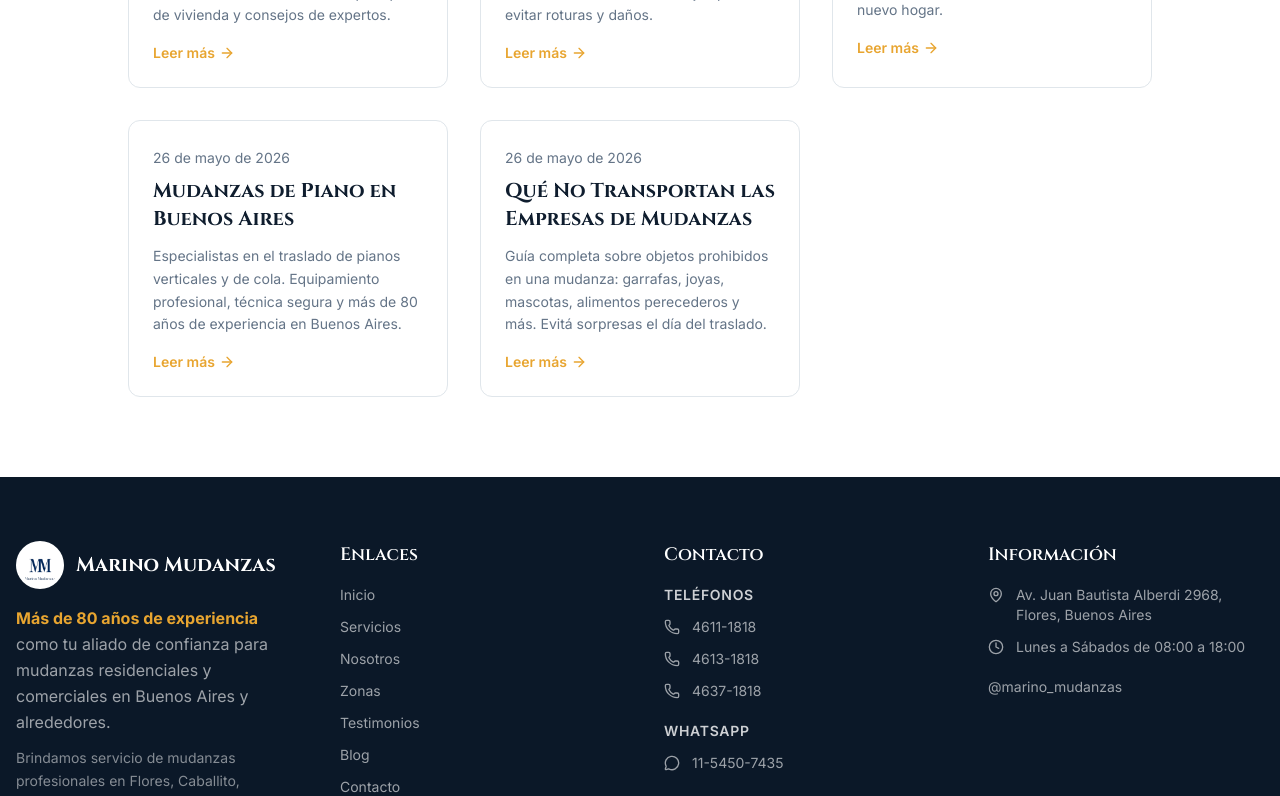
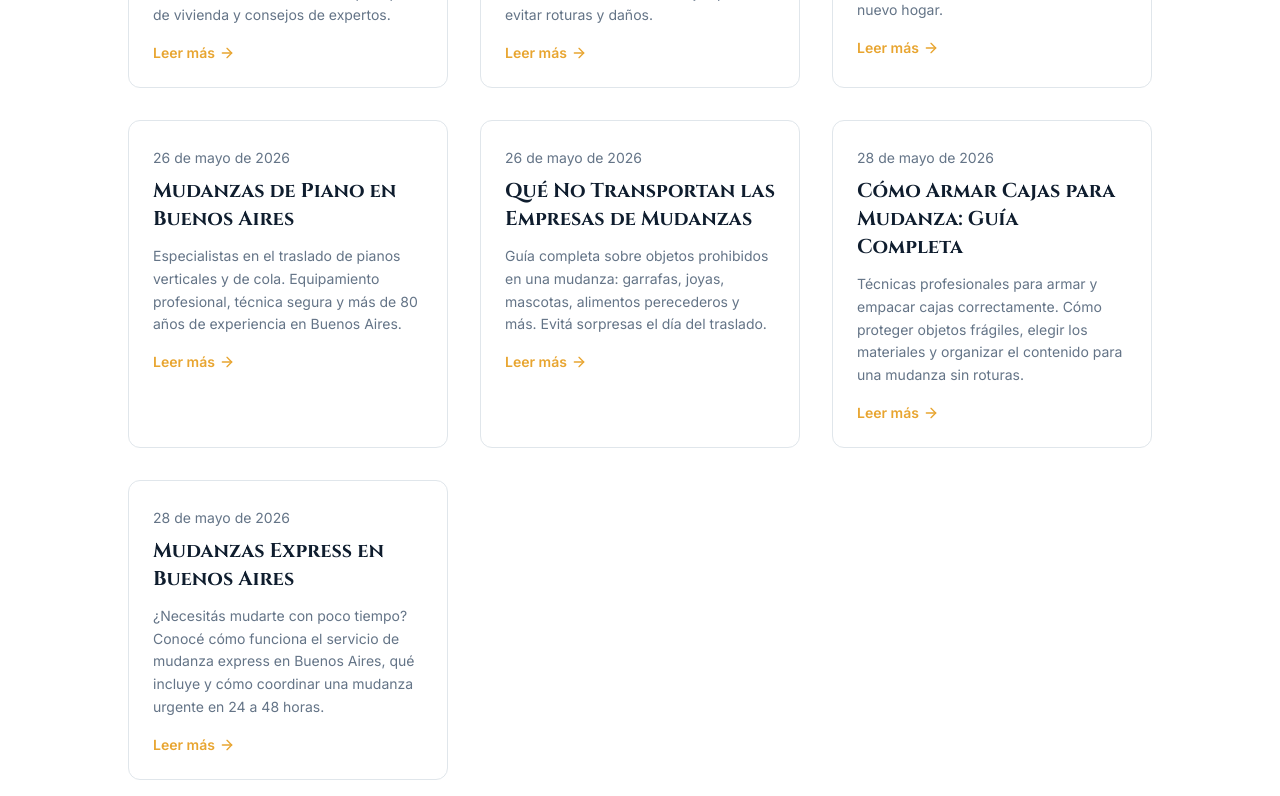
Before and after one commit to Lukaku55/marinomudanzas-next, a Next.js app: page /blog in a window 1280 px wide. Shown: the part 8320-9116 px from the top of the page. Built offline with nearby package versions, Linux system fonts and the light colour scheme.

Commit message:
Add como-armar-cajas and mudanzas-express to blog index

```diff
--- a/app/blog/page.tsx
+++ b/app/blog/page.tsx
@@ -92,6 +92,8 @@ const articles = [
   {slug:'mudanzas-con-ninos',title:'Cómo Mudarse con Niños en Buenos Aires',excerpt:'Consejos para hacer la transición más fácil para toda la familia. Cómo hablar con los chicos, involucrarlos en el proceso y facilitar la adaptación al nuevo hogar.',date:'2026-05-21'},
   {slug:'mudanzas-de-piano-buenos-aires',title:'Mudanzas de Piano en Buenos Aires',excerpt:'Especialistas en el traslado de pianos verticales y de cola. Equipamiento profesional, técnica segura y más de 80 años de experiencia en Buenos Aires.',date:'2026-05-26'},
   {slug:'que-no-transportan-las-empresas-de-mudanzas',title:'Qué No Transportan las Empresas de Mudanzas',excerpt:'Guía completa sobre objetos prohibidos en una mudanza: garrafas, joyas, mascotas, alimentos perecederos y más. Evitá sorpresas el día del traslado.',date:'2026-05-26'},
+  {slug:'como-armar-cajas-mudanza',title:'Cómo Armar Cajas para Mudanza: Guía Completa',excerpt:'Técnicas profesionales para armar y empacar cajas correctamente. Cómo proteger objetos frágiles, elegir los materiales y organizar el contenido para una mudanza sin roturas.',date:'2026-05-28'},
+  {slug:'mudanzas-express-buenos-aires',title:'Mudanzas Express en Buenos Aires',excerpt:'¿Necesitás mudarte con poco tiempo? Conocé cómo funciona el servicio de mudanza express en Buenos Aires, qué incluye y cómo coordinar una mudanza urgente en 24 a 48 horas.',date:'2026-05-28'},
 ];
 
 export default function Blog() {
```
